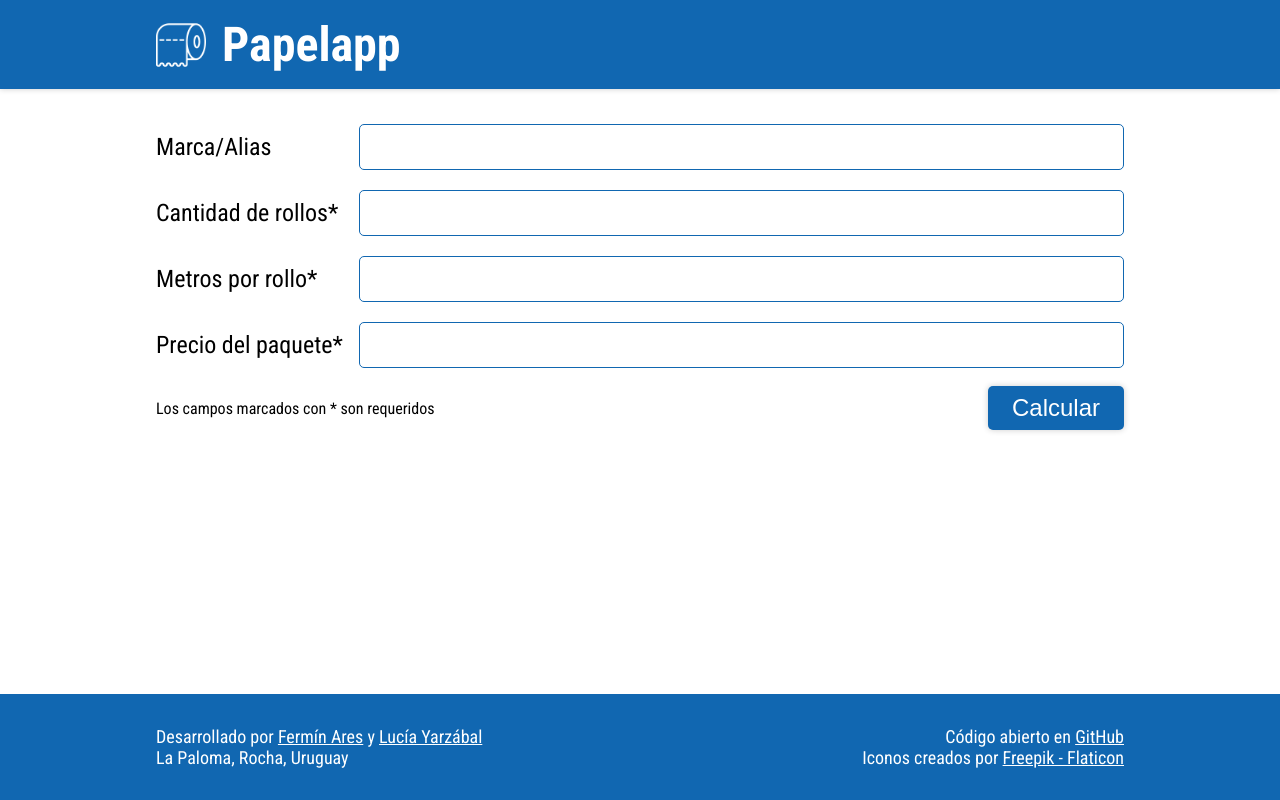
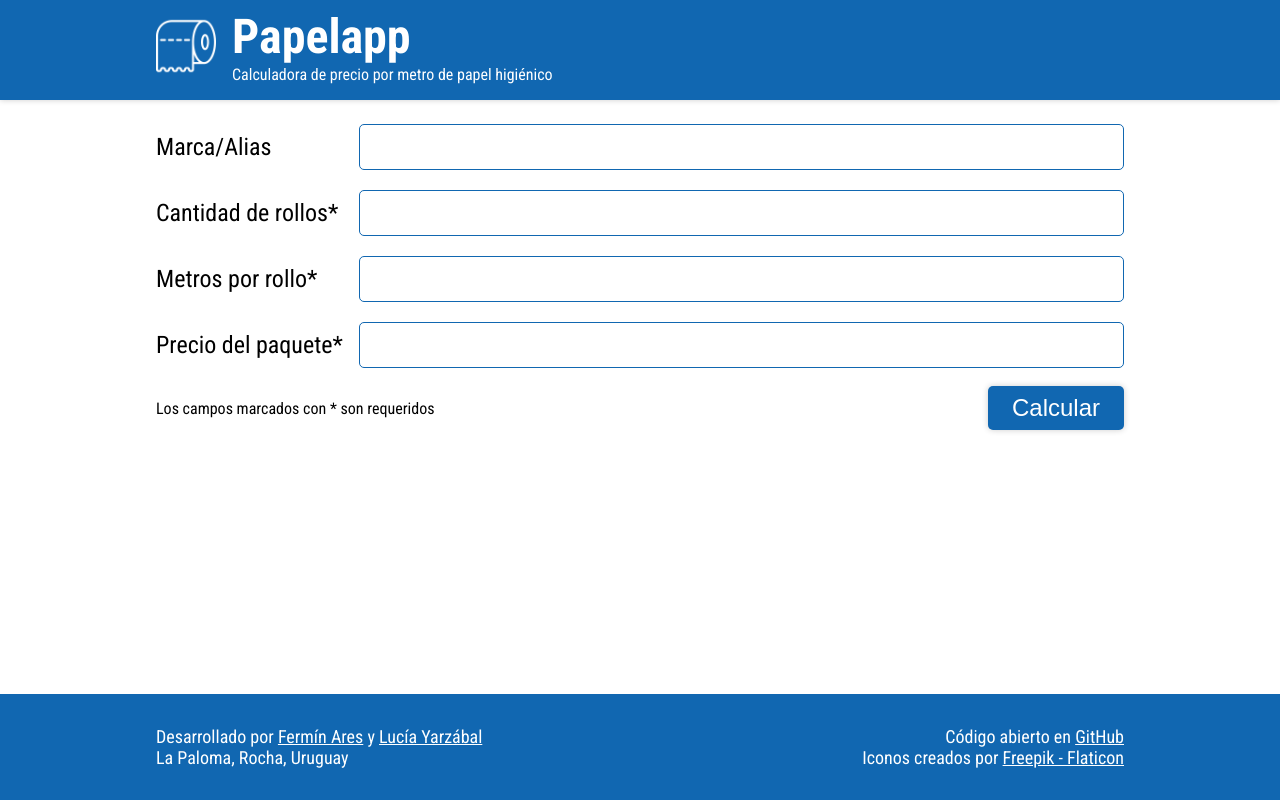
Before and after one commit to ferares/papelapp, a website built with Vite: page index.html in a window 1280 px wide. Built offline with nearby package versions, Linux system fonts and the light colour scheme.

Commit message:
Change "Mejor resultado" to "Más económico" Add description and subtitle

```diff
--- a/index.html
+++ b/index.html
@@ -4,6 +4,7 @@
     <meta charset="UTF-8" />
     <meta name="viewport" content="width=device-width, initial-scale=1.0" />
     <title>Papelapp</title>
+    <meta name="description" content="Calculadora de precio por metro de papel higiénico">
     <link rel="icon" href="/logo.png">
     <link rel="preconnect" href="https://fonts.googleapis.com">
     <link rel="preconnect" href="https://fonts.gstatic.com" crossorigin>
@@ -15,9 +16,14 @@
     <header class="header">
       <div class="content">
         <img class="logo" src="/logo.png" alt="">
-        <h1 class="title-main">
-          Papelapp
-        </h1>
+        <div class="title-wrapper">
+          <h1 class="title-main">
+            Papelapp
+          </h1>
+          <span class="subtitle-main">
+            Calculadora de precio por metro de papel higiénico
+          </span>
+        </div>
       </div>
     </header>
     <main class="content main">
@@ -112,7 +118,7 @@
     <div class="visually-hidden" aria-live="assertive" aria-atomic="true" js-sr-alert="assertive"></div>
     <template js-template="result">
       <li class="result">
-        <span class="result__best">Mejor resultado</span>
+        <span class="result__best">Más económico</span>
         <div class="result__content">
           <h3 class="result__title" js-title></h3>
           <div class="result__value-group">
--- a/public/style.css
+++ b/public/style.css
@@ -39,15 +39,6 @@
 }
 
 /* Utils */
-.title-main {
-  color: #fff;
-}
-
-.logo {
-  filter: invert(1);
-  width: 50px;
-}
-
 .content {
   margin-left: auto;
   margin-right: auto;
@@ -151,6 +142,7 @@
   background-color: var(--color-primary);
   box-shadow: var(--shadow);
   padding: 1rem;
+  padding-top: .5rem;
   position: fixed;
   top: 0;
   width: 100%;
@@ -161,6 +153,24 @@
   align-items: center;
   display: flex;
   gap: 1rem;
+}
+
+.title-wrapper {
+  display: grid;
+}
+
+.title-main {
+  color: #fff;
+}
+
+.subtitle-main {
+  color: #fff;
+  font-size: 1rem;
+}
+
+.logo {
+  filter: invert(1);
+  width: 60px;
 }
 
 /* Main */
```
